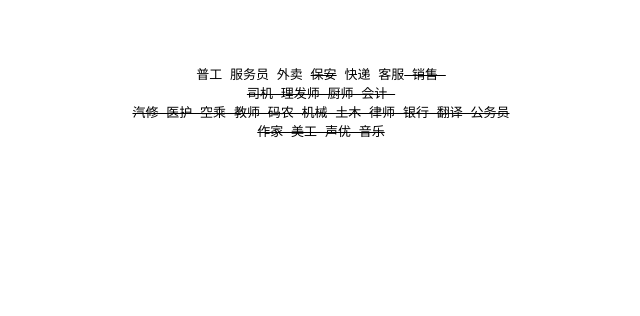
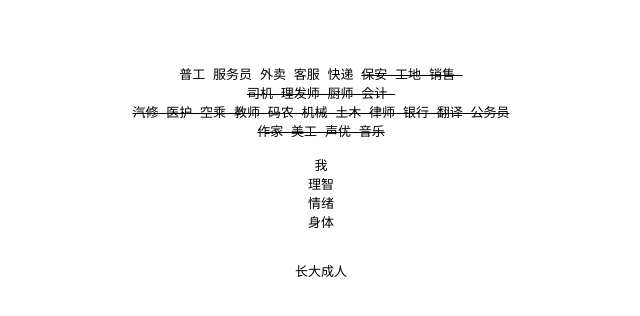
Before and after one commit to settemotion/set, a plain HTML site: page index.html in a window 1280 px wide. Shown: the part 48-364 px from the top of the page, without its empty margins (319-959 px from the left). Drawn offline with Linux system fonts and the light colour scheme.

Commit message:
Update index.html

```diff
--- a/index.html
+++ b/index.html
@@ -8,10 +8,18 @@
 <br />
 <pre style="text-align:center;">
 
-普工 服务员 外卖 <del>保安</del> 快递 客服<del> 销售 </del>
+普工 服务员 外卖 客服 快递 <del>保安 工地 销售 </del>
 <del>司机 理发师 厨师 会计
 汽修 医护 空乘 教师 码农 机械 土木 律师 银行 翻译 公务员
 作家 美工 声优 音乐</del>
+
+我
+理智
+情绪
+身体
+
+
+长大成人
 </pre>
 
 </body>
```
